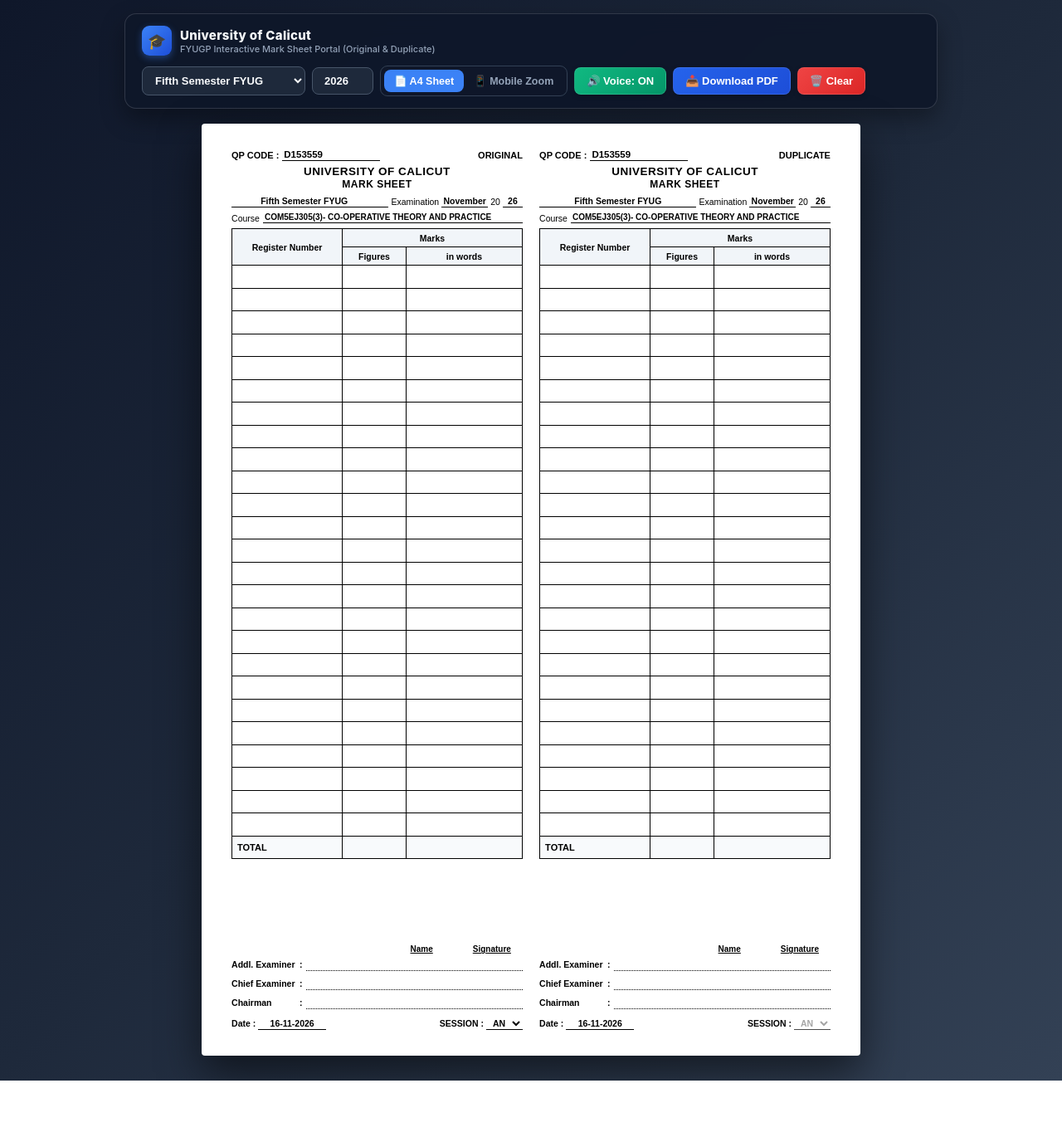
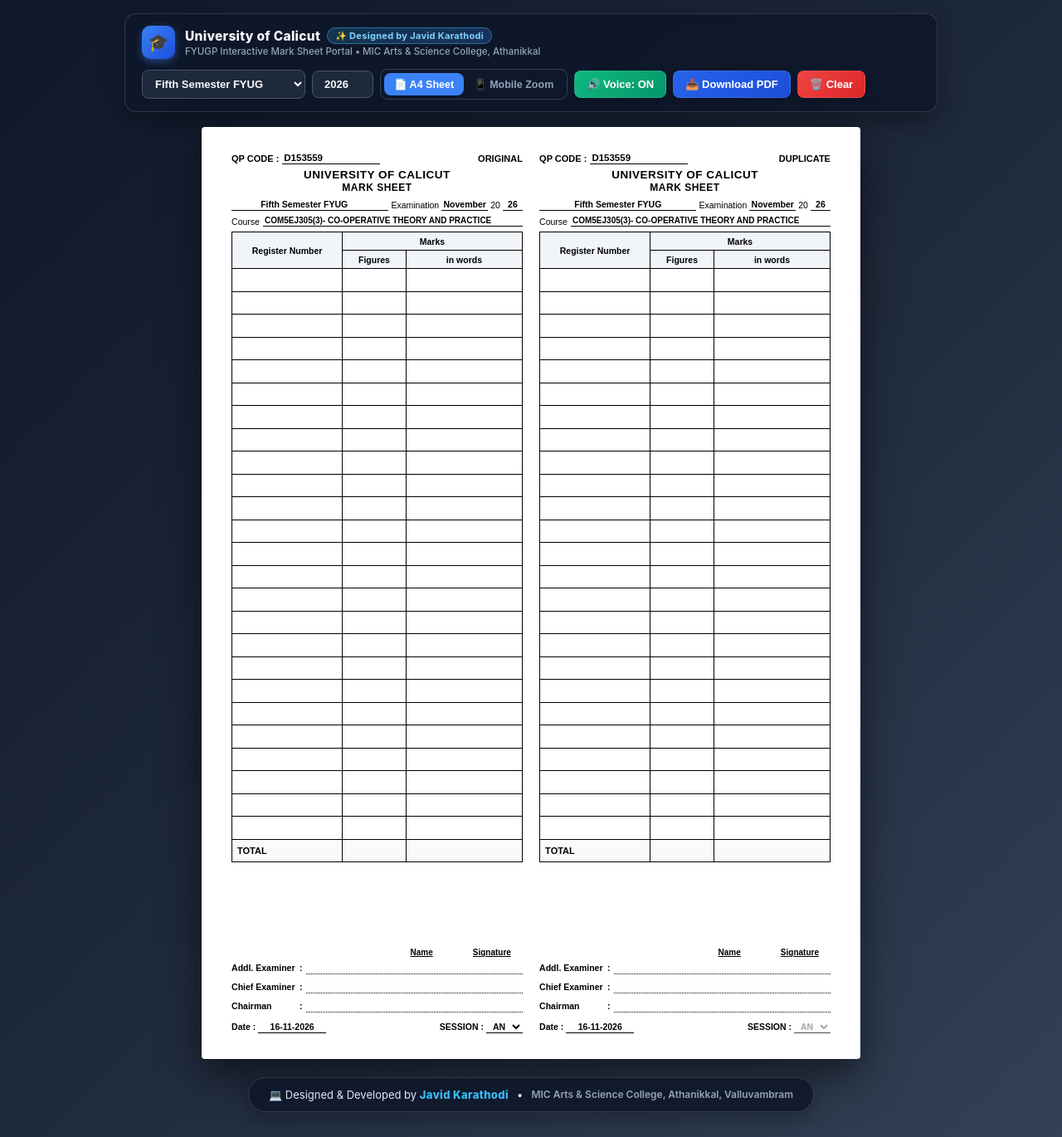
Before and after one commit to javidkarathodi-lgtm/calicut-marksheet-app, a plain HTML site: page index.html in a window 1280 px wide. Shown: the whole page at 83% size. Before the commit the page ends 1302 px from the top, so only its background shows below. Drawn offline with nearby package versions, Linux system fonts and the light colour scheme.

Commit message:
Update index.html

```diff
--- a/index.html
+++ b/index.html
@@ -3,7 +3,7 @@
 <head>
 <meta charset="UTF-8">
 <meta name="viewport" content="width=device-width, initial-scale=1.0">
-<title>University of Calicut - Interactive Mark Sheet</title>
+<title>University of Calicut - Interactive Mark Sheet | Designed by Javid Karathodi</title>
 <style>
   * { box-sizing: border-box; }
   body {
@@ -39,30 +39,45 @@
   .brand-box {
     display: flex;
     align-items: center;
-    gap: 10px;
+    gap: 12px;
   }
   .brand-icon {
     background: linear-gradient(135deg, #3b82f6, #1d4ed8);
-    width: 36px;
-    height: 36px;
-    border-radius: 9px;
+    width: 40px;
+    height: 40px;
+    border-radius: 10px;
     display: flex;
     align-items: center;
     justify-content: center;
-    font-size: 18px;
-    box-shadow: 0 3px 8px rgba(59, 130, 246, 0.4);
+    font-size: 20px;
+    box-shadow: 0 3px 10px rgba(59, 130, 246, 0.45);
   }
   .brand-title {
     font-weight: 800;
-    font-size: 15px;
+    font-size: 15.5px;
     letter-spacing: 0.3px;
     color: #f8fafc;
+    display: flex;
+    align-items: center;
+    gap: 8px;
+    flex-wrap: wrap;
+  }
+  .designer-badge {
+    background: linear-gradient(135deg, rgba(56, 189, 248, 0.18), rgba(59, 130, 246, 0.25));
+    border: 1px solid rgba(56, 189, 248, 0.45);
+    color: #7dd3fc;
+    font-size: 11px;
+    font-weight: 700;
+    padding: 2px 9px;
+    border-radius: 999px;
+    letter-spacing: 0.3px;
   }
   .brand-sub {
-    font-size: 11px;
+    font-size: 11.5px;
     color: #94a3b8;
     display: block;
     font-weight: 500;
+    margin-top: 2px;
   }
 
   .toolbar-controls {
@@ -472,6 +487,35 @@
   .mob-mark { flex: 0.7; text-align: center; }
   .mob-words { flex: 1.4; font-weight: 800; color: #0f172a; font-size: 11.5px; padding-left: 4px; }
 
+  /* Attractive Developer Credit Footer (Visible on screen, hidden in print/PDF) */
+  .developer-footer {
+    margin-top: 22px;
+    background: rgba(15, 23, 42, 0.85);
+    backdrop-filter: blur(10px);
+    border: 1px solid rgba(255, 255, 255, 0.14);
+    color: #e2e8f0;
+    padding: 12px 24px;
+    border-radius: 999px;
+    font-size: 13px;
+    display: flex;
+    align-items: center;
+    justify-content: center;
+    gap: 10px;
+    flex-wrap: wrap;
+    box-shadow: 0 8px 24px rgba(0, 0, 0, 0.3);
+    text-align: center;
+  }
+  .developer-footer .dev-name {
+    color: #38bdf8;
+    font-weight: 800;
+    letter-spacing: 0.4px;
+  }
+  .developer-footer .dev-college {
+    color: #94a3b8;
+    font-weight: 600;
+    font-size: 12px;
+  }
+
   @page {
     size: A4 portrait;
     margin: 0mm !important;
@@ -486,7 +530,7 @@
       height: 297mm !important;
       overflow: hidden !important;
     }
-    .toolbar, .voice-toast, .mobile-entry-container { display: none !important; }
+    .toolbar, .voice-toast, .mobile-entry-container, .developer-footer { display: none !important; }
     .a4-sheet {
       display: flex !important;
       width: 210mm !important;
@@ -518,8 +562,11 @@
   <div class="brand-box">
     <div class="brand-icon">🎓</div>
     <div>
-      <span class="brand-title">University of Calicut</span>
-      <span class="brand-sub">FYUGP Interactive Mark Sheet Portal (Original & Duplicate)</span>
+      <div class="brand-title">
+        <span>University of Calicut</span>
+        <span class="designer-badge">✨ Designed by Javid Karathodi</span>
+      </div>
+      <span class="brand-sub">FYUGP Interactive Mark Sheet Portal • MIC Arts & Science College, Athanikkal</span>
     </div>
   </div>
 
@@ -547,7 +594,8 @@
 
 <!-- Mobile Easy Entry View -->
 <div id="mobileView" class="mobile-entry-container">
-  <h3 style="margin-top:0; text-align:center; color:#1e293b;">📱 Mobile Easy Entry Mode</h3>
+  <h3 style="margin-top:0; margin-bottom:4px; text-align:center; color:#1e293b;">📱 Mobile Easy Entry Mode</h3>
+  <p style="margin-top:0; margin-bottom:12px; text-align:center; font-size:11.5px; color:#64748b; font-weight:600;">Designed & Developed by <span style="color:#2563eb; font-weight:800;">Javid Karathodi</span></p>
   <div class="mobile-meta-grid">
     <div style="display:flex; gap:8px;">
       <select id="mob-sem-select" style="flex:2;" onchange="applyExamPreset(this.value)">
@@ -728,6 +776,13 @@
   </div>
 </div>
 
+<!-- Attractive Credit Footer on the Web Page (Not printed on the official A4 PDF) -->
+<div class="developer-footer">
+  <span>💻 Designed & Developed by <span class="dev-name">Javid Karathodi</span></span>
+  <span>•</span>
+  <span class="dev-college">MIC Arts & Science College, Athanikkal, Valluvambram</span>
+</div>
+
 <script>
   const numRows = 25;
   let voiceEnabled = true;
@@ -763,7 +818,6 @@
     speechTimer = setTimeout(() => {
       if ('speechSynthesis' in window) {
         window.speechSynthesis.cancel();
-        // Speaks both the number and digits clearly, e.g., "25... TWO FIVE"
         const utter = new SpeechSynthesisUtterance(`${val}`);
         utter.lang = 'en-IN';
         utter.rate = 1.05;
```
